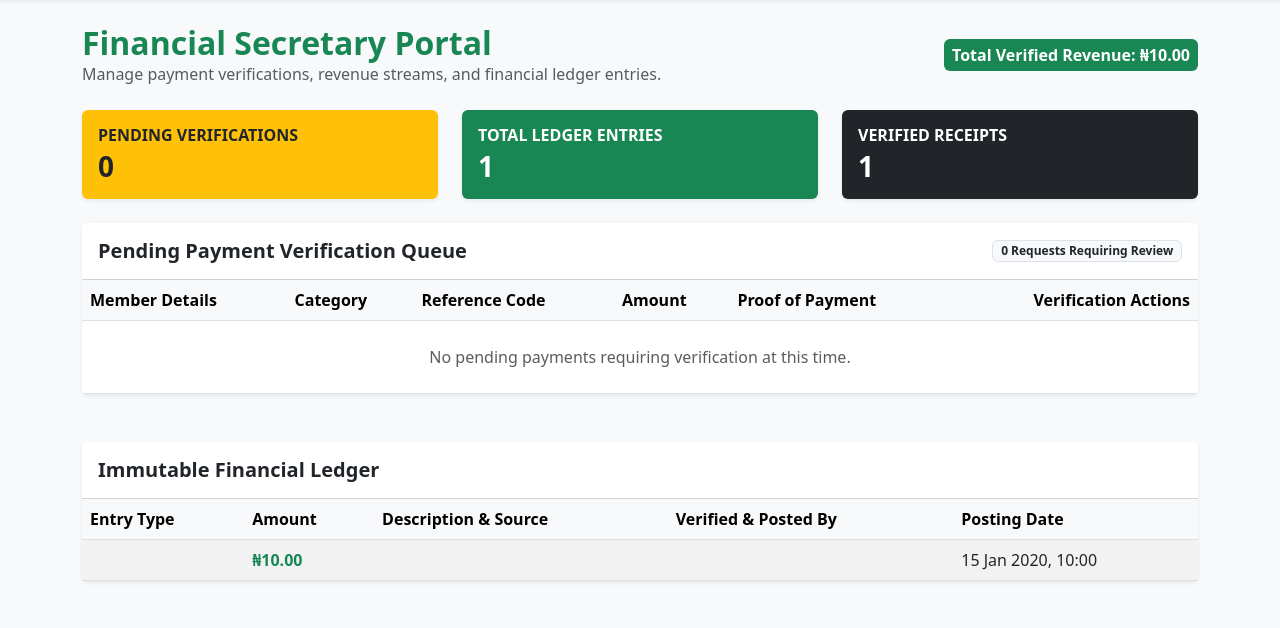
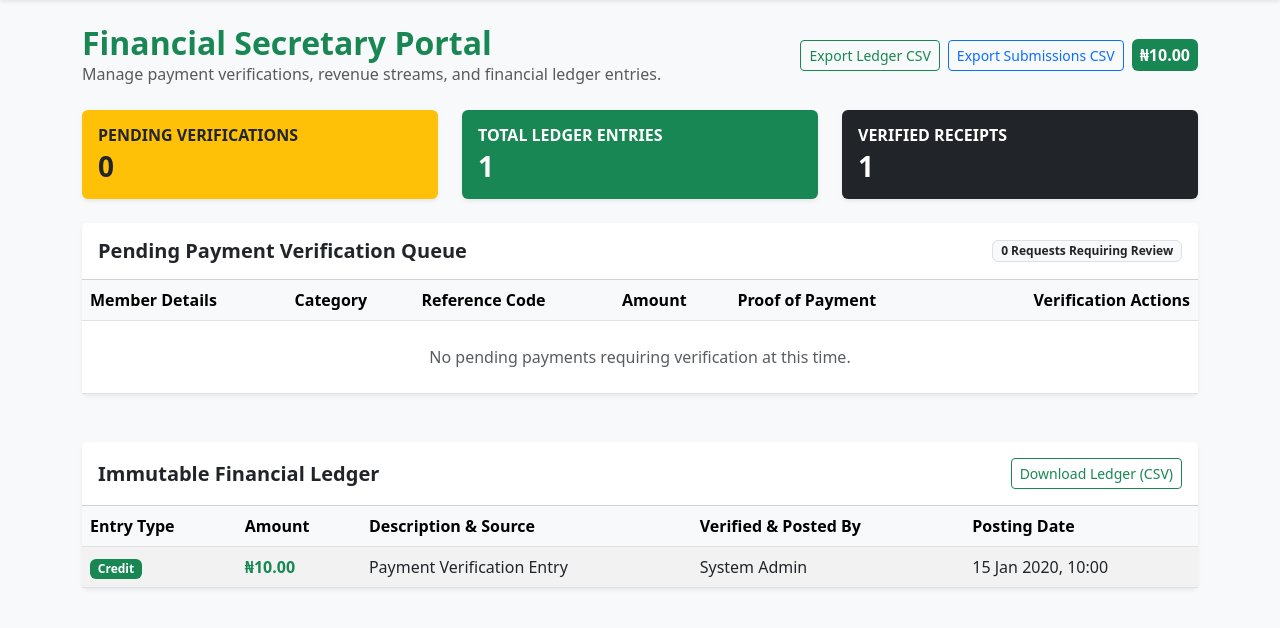
Before and after one commit to AHBILBIS/bydef_mis, a Django app: page /auth/dashboard/financial/ in a window 1280 px wide. Shown: the part 56-684 px from the top of the page. Run offline with Django 5.2, Linux system fonts and the light colour scheme; a user stored in the database is signed in; tables that the repository leaves empty hold one stand-in row (values such as "Sample post").

Commit message:
Add CSV export action buttons to Financial Secretary dashboard UI

```diff
--- a/templates/dashboards/financial.html
+++ b/templates/dashboards/financial.html
@@ -8,7 +8,15 @@
         <h2 class="fw-bold text-success mb-0">Financial Secretary Portal</h2>
         <p class="text-muted mb-0">Manage payment verifications, revenue streams, and financial ledger entries.</p>
     </div>
-    <span class="badge bg-success fs-6 p-2">Total Verified Revenue: &#8358;{{ total_revenue|floatformat:2|intcomma }}</span>
+    <div class="d-flex align-items-center gap-2">
+        <a href="{% url 'export_ledger_csv' %}" class="btn btn-outline-success btn-sm">
+            <i class="bi bi-file-earmark-spreadsheet"></i> Export Ledger CSV
+        </a>
+        <a href="{% url 'export_payments_csv' %}" class="btn btn-outline-primary btn-sm">
+            <i class="bi bi-file-earmark-csv"></i> Export Submissions CSV
+        </a>
+        <span class="badge bg-success fs-6 p-2">&#8358;{{ total_revenue|floatformat:2|intcomma }}</span>
+    </div>
 </div>
 
 <!-- Key Financial Indicators -->
@@ -63,9 +71,13 @@
                         <td><code>{{ payment.payment_reference }}</code></td>
                         <td><strong class="text-dark">&#8358;{{ payment.amount|floatformat:2|intcomma }}</strong></td>
                         <td>
+                            {% if payment.proof_of_payment %}
                             <a href="{{ payment.proof_of_payment.url }}" target="_blank" class="btn btn-outline-info btn-sm">
                                 View File
                             </a>
+                            {% else %}
+                            <span class="text-muted">No File</span>
+                            {% endif %}
                         </td>
                         <td class="text-end">
                             <form action="{% url 'verify_payment' payment.id %}" method="post" class="d-inline">
@@ -113,8 +125,11 @@
 
 <!-- Immutable Financial Ledger -->
 <div class="card border-0 shadow-sm">
-    <div class="card-header bg-white py-3">
+    <div class="card-header bg-white py-3 d-flex justify-content-between align-items-center">
         <h5 class="mb-0 fw-bold text-dark">Immutable Financial Ledger</h5>
+        <a href="{% url 'export_ledger_csv' %}" class="btn btn-sm btn-outline-success">
+            <i class="bi bi-download"></i> Download Ledger (CSV)
+        </a>
     </div>
     <div class="card-body p-0">
         <div class="table-responsive">
@@ -131,10 +146,10 @@
                 <tbody>
                     {% for entry in ledger_entries %}
                     <tr>
-                        <td><span class="badge bg-success">{{ entry.transaction_type }}</span></td>
+                        <td><span class="badge bg-success">{{ entry.transaction_type|default:"Credit" }}</span></td>
                         <td><strong class="text-success">&#8358;{{ entry.amount|floatformat:2|intcomma }}</strong></td>
-                        <td>{{ entry.description }}</td>
-                        <td>{{ entry.posted_by.email }}</td>
+                        <td>{{ entry.description|default:"Payment Verification Entry" }}</td>
+                        <td>{{ entry.posted_by.email|default:"System Admin" }}</td>
                         <td>{{ entry.created_at|date:"d M Y, H:i" }}</td>
                     </tr>
                     {% empty %}
```
